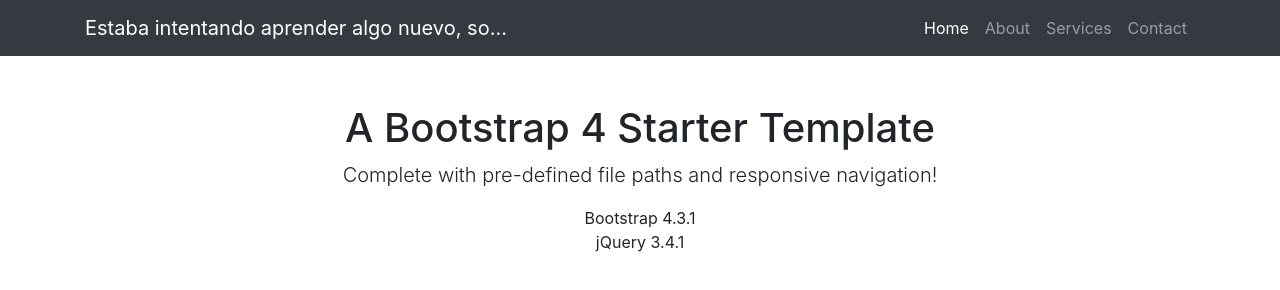
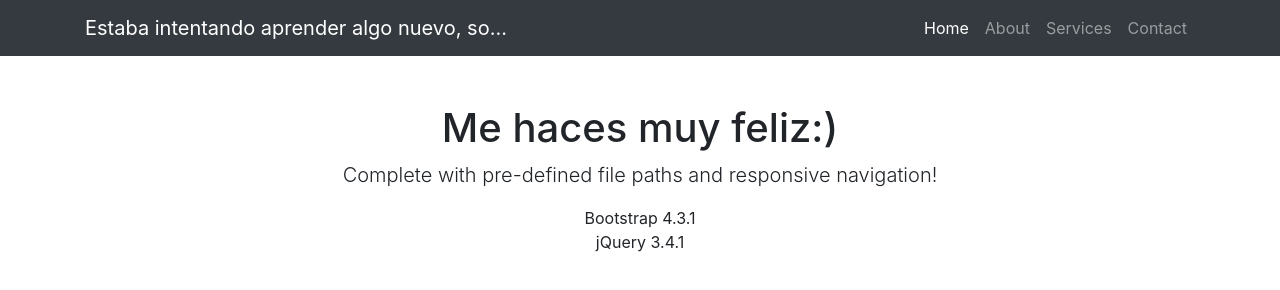
Before and after one commit to Cesarint/star, a website: page index.html in a window 1280 px wide. Drawn offline with Linux system fonts and the light colour scheme.

Commit message:
Update index.html

```diff
--- a/index.html
+++ b/index.html
@@ -49,7 +49,7 @@
   <div class="container">
     <div class="row">
       <div class="col-lg-12 text-center">
-        <h1 class="mt-5">A Bootstrap 4 Starter Template</h1>
+        <h1 class="mt-5"> Me haces muy feliz:)</h1>
         <p class="lead">Complete with pre-defined file paths and responsive navigation!</p>
         <ul class="list-unstyled">
           <li>Bootstrap 4.3.1</li>
```
